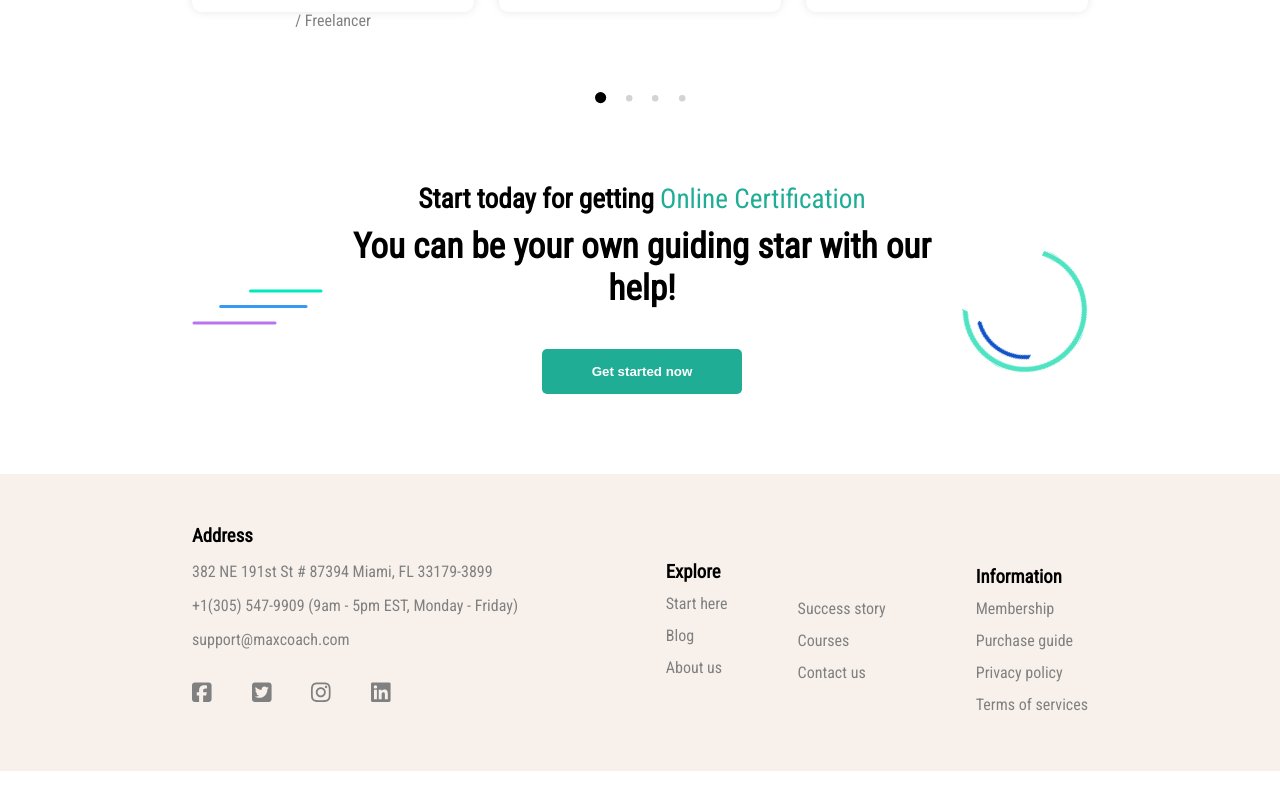
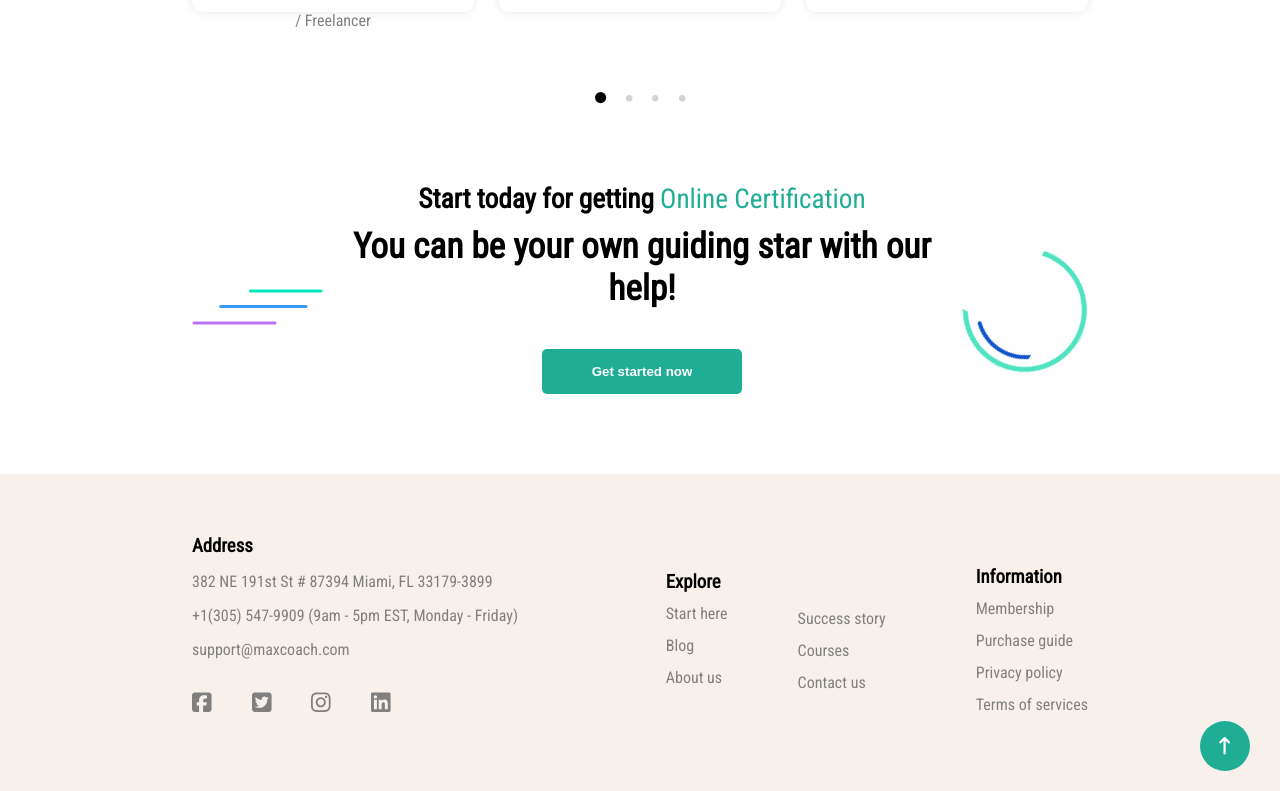
Before and after one commit to Paolo-dev-it/proj-html-vuejs, a Vue app: page / in a window 1280 px wide. Shown: the part 7460-8251 px from the top of the page. Built offline with nearby package versions, Linux system fonts and the light colour scheme.

Commit message:
Created new toTop() function

```diff
--- a/src/components/footer/LinksSectionFooter.vue
+++ b/src/components/footer/LinksSectionFooter.vue
@@ -48,6 +48,10 @@
                         <li>Purchase guide</li>
                         <li>Privacy policy</li>
                         <li>Terms of services</li>
+                        <div class="cont-btn">
+                            <button @click="toTop()"><font-awesome-icon icon="fa-solid fa-arrow-up-long" /></button>
+                        </div>
+
                     </ul>
                 </div>
 
@@ -59,6 +63,19 @@
 <script>
 export default {
     name: 'LinksSectionFooter',
+    methods: {
+
+        toTop() {
+            window.scrollTo({
+                top: 0,
+                left: 0,
+                behavior: 'smooth'
+            }
+            )
+        }
+
+
+    }
 }
 </script>
 
@@ -67,6 +84,7 @@ export default {
     width: 100%;
     margin: 0 auto;
     padding: 50px 0px;
+    position: relative;
 }
 
 .container {
@@ -124,11 +142,35 @@ export default {
         .inf-con {
             h3 {
                 color: black;
+
             }
+
 
             padding-top: 37px;
             margin-left: 70px;
             line-height: 2rem;
+
+            .cont-btn {
+                padding-bottom: 20px;
+            }
+
+            button {
+                position: absolute;
+                right: 30px;
+                width: 50px;
+                height: 50px;
+                border-radius: 50%;
+                border: 0;
+                background-color: #1FAD96;
+                color: white;
+                font-size: 1.1rem;
+            }
+
+            button:hover {
+                background-color: white;
+                color: #1FAD96;
+                transition-duration: 0.5s;
+            }
         }
     }
 }
--- a/src/components/main/EventsSectionComp.vue
+++ b/src/components/main/EventsSectionComp.vue
@@ -49,6 +49,12 @@ export default {
     transition-duration: 0.5s;
 }
 
+.single-card:hover button {
+    background-color: #403A64;
+    color: white;
+    transition-duration: 0.5s;
+}
+
 
 .left-part {
     .icn {
@@ -91,11 +97,12 @@ export default {
         background-color: #1FAD96;
         color: white;
         margin-top: 10px;
+        font-weight: 900;
     }
 
     button:hover {
-        background-color: rgb(237, 237, 237);
-        color: #1FAD96;
+        background-color: #403A64;
+        color: white;
         transition-duration: 0.5s;
     }
 }
--- a/src/main.js
+++ b/src/main.js
@@ -22,6 +22,7 @@ import {
   faCheck,
   faLocationDot,
   faCircle,
+  faArrowUpLong,
 } from "@fortawesome/free-solid-svg-icons";
 
 // Import icone regular /
@@ -60,7 +61,8 @@ library.add(
   faSquareFacebook,
   faSquareTwitter,
   faInstagram,
-  faLinkedin
+  faLinkedin,
+  faArrowUpLong
 );
 
 // add font awesome icon component */
```
